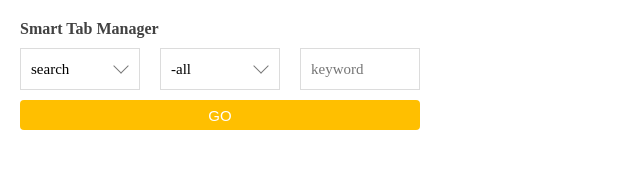
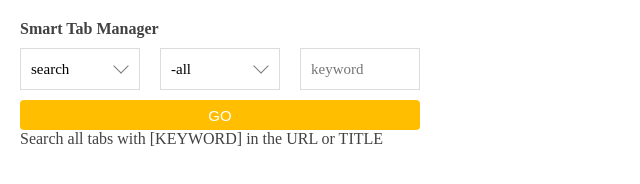
Before and after one commit to hanzogak/smart-tab-manager, a browser extension: page src/html/manager.html in a window 1280 px wide. Shown: the whole page, without its empty margins (0-640 px from the left). Drawn offline with Linux system fonts and the light colour scheme.

Commit message:
Guideline (#17)
* add guideline

* fix guideline(travis error)

```diff
--- a/src/html/manager.html
+++ b/src/html/manager.html
@@ -32,8 +32,9 @@
   </select>
 
   <input type="text" id="keyword" placeholder="keyword">
+  <button id="command-submit">GO</button>
 
-  <button id="command-submit">GO</button>
+  <div id = "guideline"></div>
 </div>
 </body>
 
--- a/src/js/manager.js
+++ b/src/js/manager.js
@@ -3,7 +3,7 @@ var CONST_URL = 'url';
 var CONST_TITLE = 'title';
 var CONST_SAVED = 'saved';
 var CONST_ALL = 'all';
-var CONST_VIEW = 'view';
+var CONST_CURRENT = 'current'
 var CONST_TIME = 'time';
 
 // This is const variable. Always only append action is allowed.
@@ -13,12 +13,55 @@ var options = {
   'close': [CONST_ALL, CONST_URL, CONST_TITLE],
   'order': [CONST_TIME, CONST_TITLE],
   'window': [CONST_ALL, CONST_URL, CONST_TITLE],
-  'save': [CONST_ALL, CONST_URL, CONST_TITLE],
-  'preview': [CONST_ALL],
+  'save': [CONST_CURRENT, CONST_URL, CONST_TITLE],
+  'preview': [CONST_CURRENT],
   'merge': [CONST_URL, CONST_TITLE],
   'suspend': ['older',CONST_ALL, CONST_URL, CONST_TITLE] // how to indicate all tabs?
 };
 
+var guideMsg = {
+  'search': {
+    'all': 'Search all tabs with [KEYWORD] in the URL or TITLE',
+    'url': 'Search all tabs with [KEYWORD] in the URL',
+    'title': 'Search all tabs with [KEYWORD] in the TITLE'
+  },
+  'open': {
+    'url': 'Open a new tab with [KEYWORD] as the URL',
+    'saved': 'Open a list of tabs named [KEYWORD]'
+  },
+  'close': {
+    'all': 'Close all tabs with [KEYWORD] in the URL or TITLE',
+    'url': 'Close all tabs with [KEYWORD] in the URL',
+    'title': 'Close all tabs with [KEYWORD] in the TITLE'
+  },
+  'order': {
+    'time': 'Order all tabs in current window by tab\'s activated time',
+    'title': 'Order all tabs in current window by tab\'s title'
+  },
+  'window': {
+    'all': 'Separate all tabs with [KEYWORD] in the URL or TITLE with a new window',
+    'url': 'Separate all tabs with [KEYWORD] in the URL with a new window',
+    'title': 'Separate all tabs with [KEYWORD] in the TITLE with a new window'
+  },
+  'save': {
+    'current': 'Save all tabs in current window',
+    'url': 'Save all tabs with [KEYWORD] in the URL',
+    'title': 'Save all tabs with [KEYWORD] in the TITLE'
+  },
+  'preview': {
+    'current': 'Show all tabs in current window'
+  },
+  'merge': {
+    'url': 'Merge all tabs with [KEYWORD] in the URL',
+    'title': 'Merge all tabs with [KEYWORD] in the TITLE'
+  },
+  'suspend': {
+    'older' : 'Suspend all tabs ...',
+    'all': 'Suspend all tabs with [KEYWORD] in the URL or TITLE',
+    'url': 'Suspend all tabs with [KEYWORD] in the URL',
+    'title': 'Suspend all tabs with [KEYWORD] in the TITLE'
+  }
+}
 /*
  * function that start with dom starting
  */
@@ -47,11 +90,13 @@ function changeCommand() {
   }
   autocomplete();
   showKeywordBox();
+  showguideline();
 }
 
 function changeOption(){
   autocomplete();
   showKeywordBox();
+  showguideline();
 }
 
 /*
@@ -411,7 +456,7 @@ function handlePreview(indexArr) {
  * function for save
  */
 function handleSave(option, keyword) {
-  if (option == CONST_ALL) {
+  if (option == CONST_CURRENT) {
     chrome.tabs.query({"currentWindow": true}, function (tabs) {
       var saveList = [];
 
@@ -578,3 +623,10 @@ window.addEventListener("message", function(event) {
     });
   }
 }, false);
+
+function  showguideline(){
+  var command = $('#command').val();
+  var option = $('#option').val();
+
+  $('#guideline').text(guideMsg[command][option]);
+}
```
